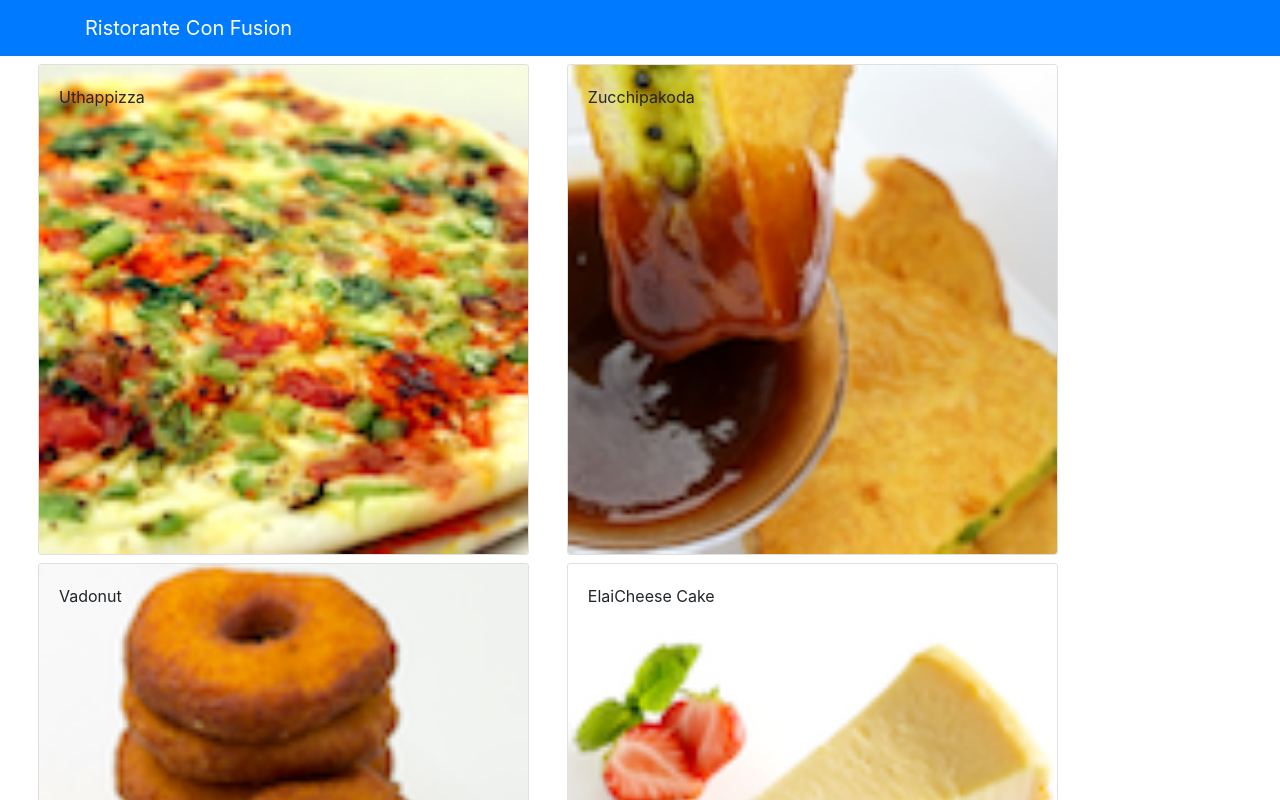
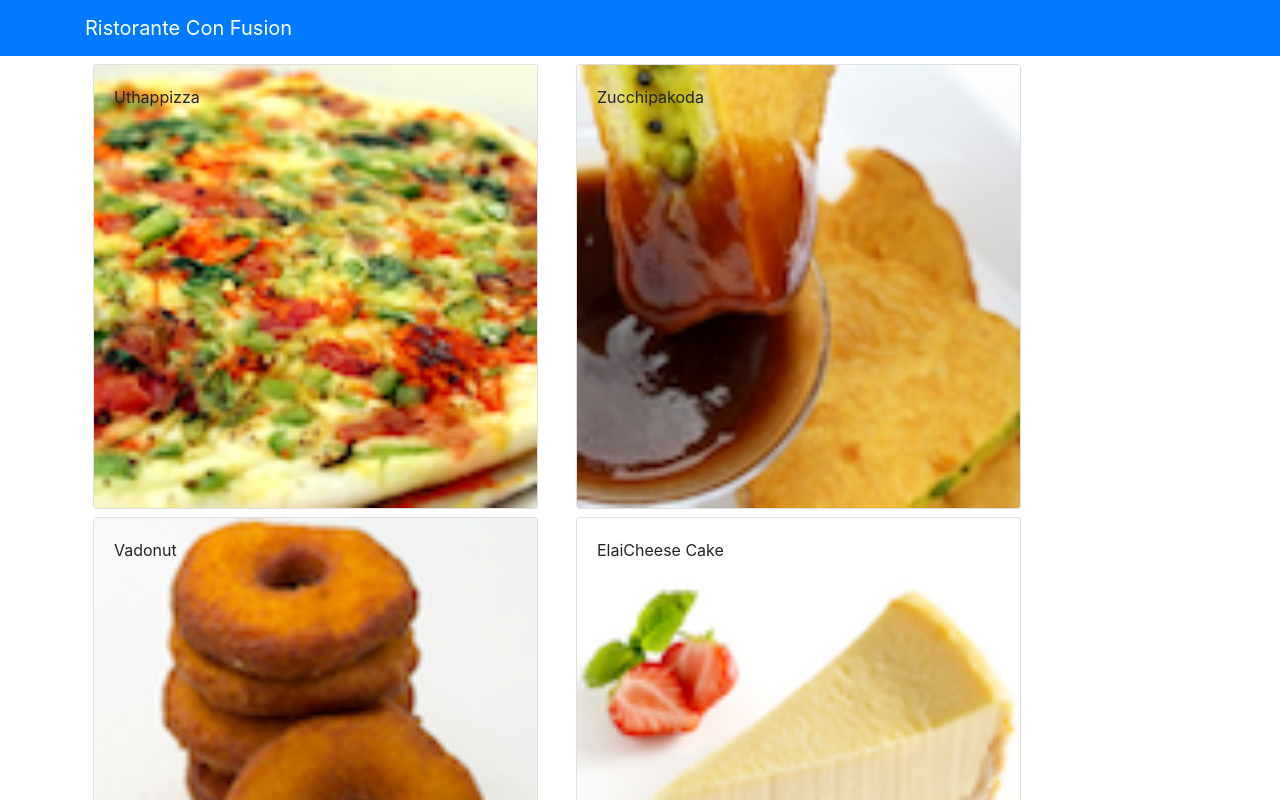
Before and after one commit to rbanerjee78/RestaurantApp, a React (Create React App) app: page / in a window 1280 px wide. Shown: the top 800 px of the page. Built offline with nearby package versions, Linux system fonts and the light colour scheme.

Commit message:
Working Functional Component

```diff
--- a/src/components/DishdetailComponent.js
+++ b/src/components/DishdetailComponent.js
@@ -1,11 +1,12 @@
-import React, { Component } from 'react';
+import React from 'react';
 import { Card, CardImg, CardText, CardBody, CardTitle } from 'reactstrap';
 
-class DishDetail extends Component {
-    renderDish(dish) {
-        if (dish != null)
+function RenderDish({dish}) {
+
+    if (dish != null){
+
         return (
-                <div className='container'>
+
                 <div className='row'>
                     <Card >
                         <CardImg width="100%" src={dish.image} alt={dish.name} />
@@ -15,21 +16,22 @@ class DishDetail extends Component {
                         </CardBody>
                     </Card>
                 </div>
-                </div>
-            );
+
+        )}
     else
         return (
             <div></div>
         );
 }
 
-    renderComments(comments) {
+function RenderComments({ comments }) {
     let list = (<div></div>);
     if (comments != null) {
         list = (
             <ul className="list-unstyled">
                 {comments.map(c => {
                     return (
+
                         <li key={c.id}>
                             <ul>
                                 <li>{c.comment}
@@ -43,6 +45,7 @@ class DishDetail extends Component {
             </ul>
         );
     }
+
     return (
         <div>
             <h4>Comments</h4>
@@ -52,25 +55,25 @@ class DishDetail extends Component {
 
 }
 
-    render() {
+const DishDetail = (props) => {
 
+    if(props.selectedDish !=  null)
     return (
+
+        <div className='container'>
         <div className="row">
 
             <div className="col-12 col-md-5 m-1">
-                    {this.renderDish(this.props.selectedDish)}
+                <RenderDish dish={props.selectedDish} />
             </div>
 
             <div className="col-12 col-md-5 m-1">
-                    {/* This works: */}
-                    { this.props.selectedDish && this.renderComments(this.props.selectedDish.comments)}
-
-                    {/* This doesn't:  */}
-                    {/* { this.renderComments(this.props.selectedDish.comments)} */}
+                <RenderComments comments={props.selectedDish.comments} />
+            </div>
         </div>
         </div>
     );
 }
-}
+
 
 export default DishDetail;
--- a/src/components/MainComponent.js
+++ b/src/components/MainComponent.js
@@ -30,7 +30,6 @@ class Main extends Component {
 
         <div className="row col-12 m-1">
         <Menu dishes={this.state.dishes} onClick={(dishId) => this.onDishSelect(dishId)} />
-
         <DishDetail selectedDish={this.state.dishes.filter((dish) => dish.id === this.state.selectedDish)[0]} />
         </div>
 
--- a/src/components/MenuComponent.js
+++ b/src/components/MenuComponent.js
@@ -1,25 +1,32 @@
-import React, { Component } from "react";
+import React from "react";
 import { Card, CardImg, CardImgOverlay } from "reactstrap";
 
 
+function RenderMenuItem({dish, onClick}){
+    return(
+        <Card key={dish.id} onClick={() => onClick(dish.id)}>
+        <CardImg src={dish.image} width="100%" />
+        <CardImgOverlay>{dish.name}</CardImgOverlay>
+    </Card>
+    );
+}
 
-class Menu extends Component {
+const Menu = (props)=>{
+    const menu = props.dishes.map((dish) => {
+        return (
+            <div className="col-12 col-md-5 m-1"  key={dish.id}>
+                <RenderMenuItem dish={dish} onClick={props.onClick} />
+            </div>
+        );
+    });
 
-    render() {
-     return(
-        this.props.dishes.map((dish) => {
-
-            return (
-                <div className="col-12 col-md-5 m-1">
-                    <Card key={dish.id} onClick={() => this.props.onClick(dish.id)}>
-                        <CardImg src={dish.image} width="100%" />
-                        <CardImgOverlay>{dish.name}</CardImgOverlay>
-                    </Card>
-                    </div>
-                   )
-        })
-        )
-    }
+    return (
+        <div className="container">
+            <div className="row">
+                {menu}
+            </div>
+        </div>
+    );
 }
 
 export default Menu;
```
Lines whose indentation alone changed are shown as unchanged.
